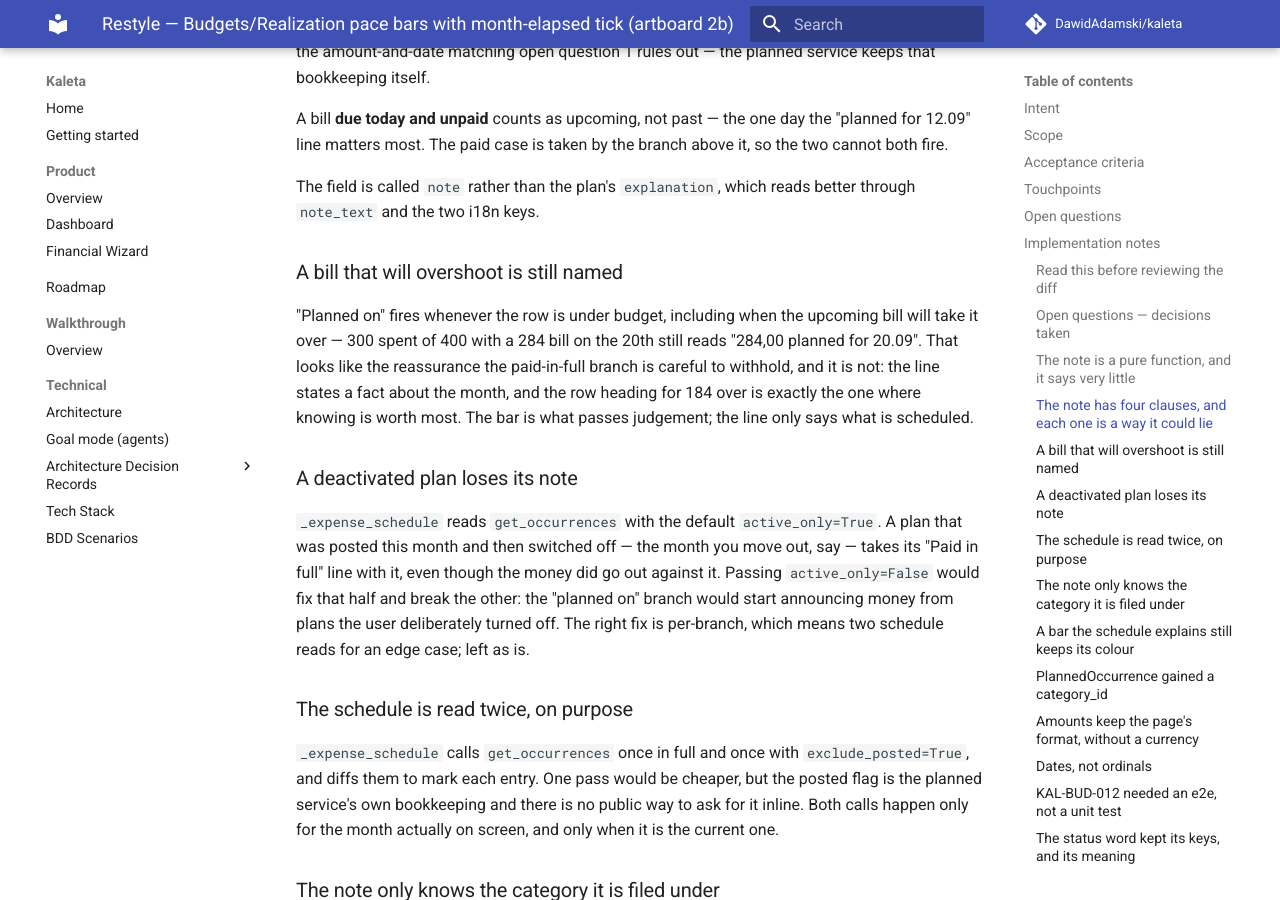
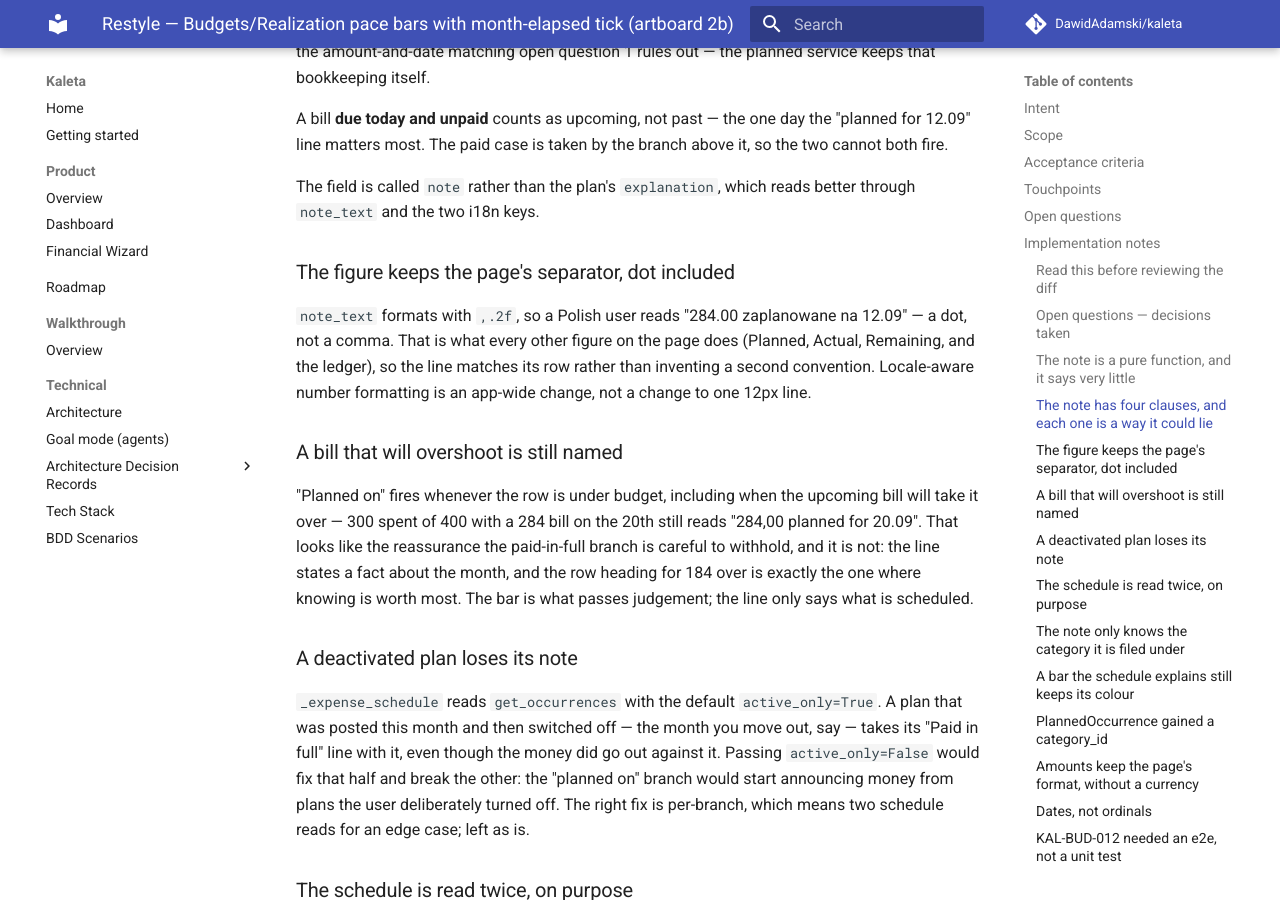
Before and after one commit to DawidAdamski/kaleta, an MkDocs documentation site: the page built from docs/plans/restyle-budgets-pace-bars.md, in a window 1280 px wide and 900 px high, scrolled down 3649 px. Built offline with MkDocs 1.6.1 and Material for MkDocs 9.7.7, drawn with Linux system fonts in a browser that asks for light colours; comment, search, counter and statistics services are not loaded; some of the changed text lies outside the part shown.

Commit message:
fix(budgets): a malformed note is a bug, not something to toast at the user
RealizationNote raised ValidationError for a note built without its
amount. Views catch KaletaError and show it, so a bug in this module
would have reached the user as "A planned-on note must carry the amount
it names". It raises ValueError now, which is what a broken invariant
should do: crash, loudly, where the bug is.

The Polish test also pinned a string production never renders — it
filled the template with "284,00" while note_text formats ",.2f", so
Polish reads "284.00". It asserts what is actually shown, and the notes
say why the dot stays.

Co-Authored-By: Claude Opus 5 (1M context) <noreply@anthropic.com>
Claude-Session: https://claude.ai/code/session_0152AYpRfMD2oD5sjv3sg3qi

```diff
--- a/docs/plans/restyle-budgets-pace-bars.md
+++ b/docs/plans/restyle-budgets-pace-bars.md
@@ -170,6 +170,14 @@ branch above it, so the two cannot both fire.
 The field is called `note` rather than the plan's `explanation`, which reads
 better through `note_text` and the two i18n keys.
 
+### The figure keeps the page's separator, dot included
+
+`note_text` formats with `,.2f`, so a Polish user reads
+"284.00 zaplanowane na 12.09" — a dot, not a comma. That is what every other
+figure on the page does (Planned, Actual, Remaining, and the ledger), so the
+line matches its row rather than inventing a second convention. Locale-aware
+number formatting is an app-wide change, not a change to one 12px line.
+
 ### A bill that will overshoot is still named
 
 "Planned on" fires whenever the row is under budget, including when the
@@ -247,7 +255,7 @@ restyled ledger uses, and the natural one in Polish.
 The plan tags it "@automated via unit test on the service note", but
 `scripts/spec_coverage.py` only scans `tests/e2e` and `tests/integration`;
 a `Covers:` in `tests/unit` counts for nothing. The pure rule still has its
-unit tests (fifteen of them) and the wiring has three more, but the scenario is
+unit tests (sixteen, counting the one that pins the note's own invariant) and the wiring has three more, but the scenario is
 carried by `tests/e2e/test_budget_realization.py`.
 
 `KAL-BUD-013` and `KAL-BUD-014` are new; Scope was amended to list
```
Also changed, not shown: 3 other files.
